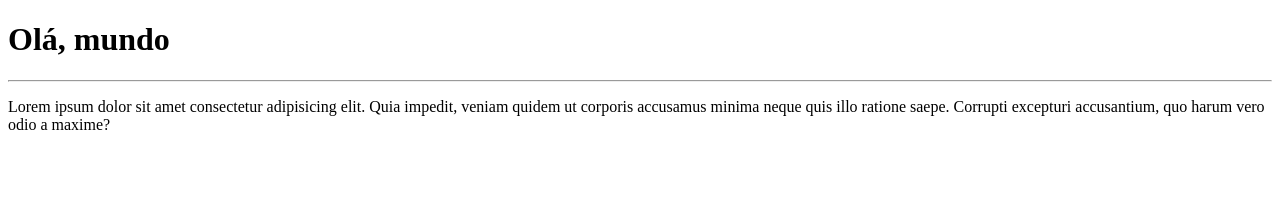
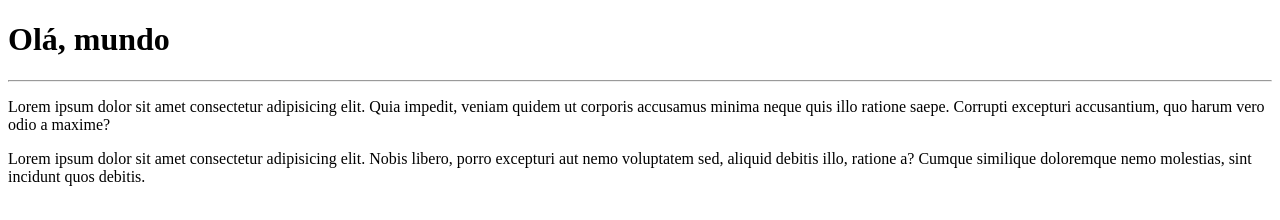
Before and after one commit to Guslel/Projeto-site, a plain HTML site: page site-exemplo/index.html in a window 1280 px wide. Drawn offline with Linux system fonts and the light colour scheme.

Commit message:
adicionei um parágrafo

```diff
--- a/site-exemplo/index.html
+++ b/site-exemplo/index.html
@@ -7,6 +7,7 @@
     <h1>Olá, mundo</h1>
     <hr>
     <p>Lorem ipsum dolor sit amet consectetur adipisicing elit. Quia impedit, veniam quidem ut corporis accusamus minima neque quis illo ratione saepe. Corrupti excepturi accusantium, quo harum vero odio a maxime?</p>
+    <p>Lorem ipsum dolor sit amet consectetur adipisicing elit. Nobis libero, porro excepturi aut nemo voluptatem sed, aliquid debitis illo, ratione a? Cumque similique doloremque nemo molestias, sint incidunt quos debitis.</p>
 </head>
 <body>
 
```
